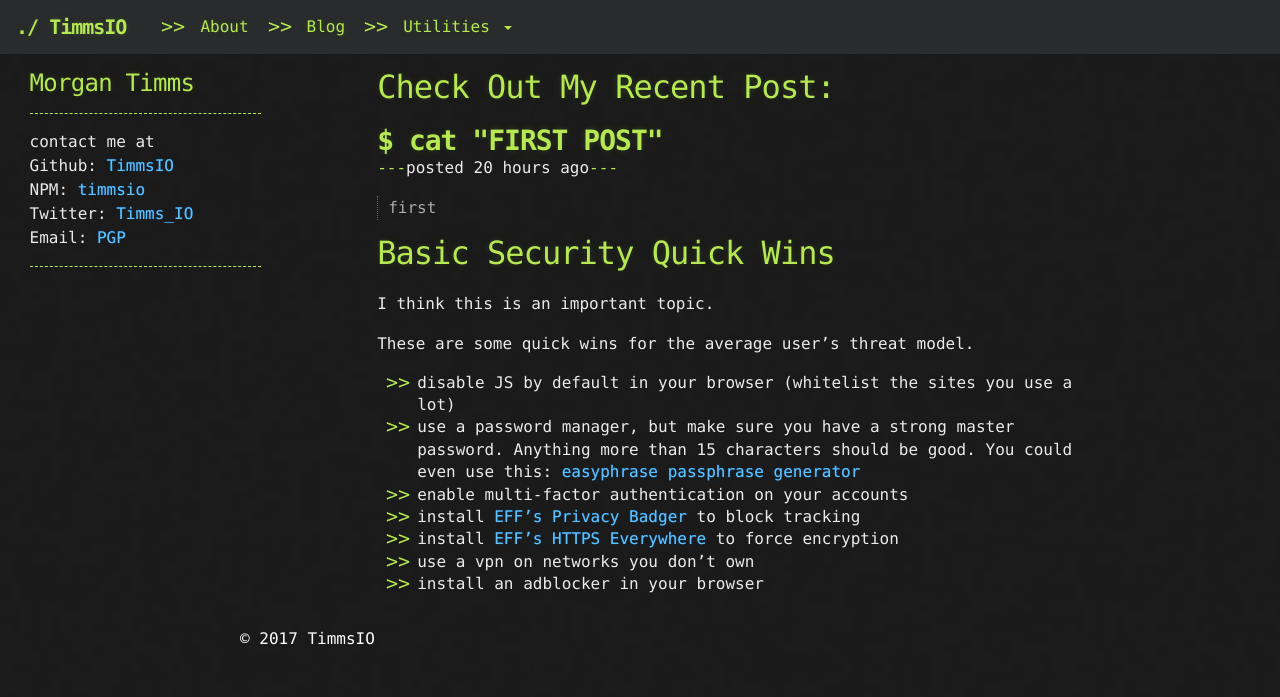
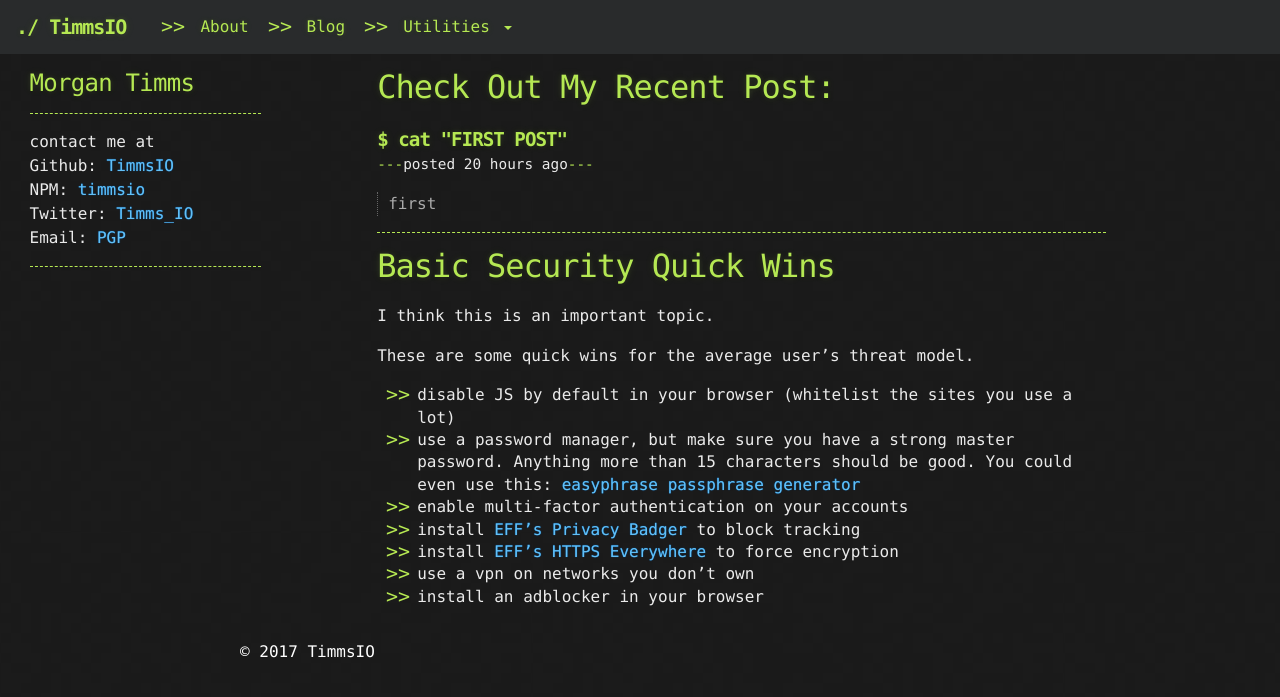
Before and after one commit to TimmsIO/timmsio.github.io, a Jekyll site: the page built from index.md, in a window 1280 px wide. Shown: the top 697 px of the page. Built offline with Jekyll 4.4.1, drawn with Linux system fonts in a browser that asks for light colours; nearby versions of some CDN libraries.

Commit message:
better link panel styling

```diff
--- a/_includes/blogPostLinkPanel.html
+++ b/_includes/blogPostLinkPanel.html
@@ -2,9 +2,10 @@
     <a href="{{ post.url }}" aria-label="{{ post.title }}">
         <span class="link-panel"></span>
     </a>
-    <h3 class="blog-preview-title post-brand">{{ post.title }}</h3>
+    <div class="blog-preview-title post-brand">{{ post.title }}</div>
             <div class="posted-statement">posted <span class="postDate">{{ post.date }}</span></div>
 <blockquote>
     <p class="blog-preview-exceprt">{{ post.excerpt }}</p>
 </blockquote>
 </div>
+<hr>
--- a/_layouts/default.html
+++ b/_layouts/default.html
@@ -55,7 +55,7 @@
                     <div class="row marketing">
                         <div class="col-lg-12">
                             {% for post in site.posts %} {% include blogPostLinkPanel.html %}
-                            <hr> {% endfor %}
+                            {% endfor %}
                         </div>
                     </div>
                     {% endif %}  {{ content }}
--- a/_sass/jekyll-theme-hacker.scss
+++ b/_sass/jekyll-theme-hacker.scss
@@ -120,12 +120,16 @@ a.navbar-brand {
 
 .blog-preview-title {
   margin-bottom: 0px;
+  font-size: 1.2em;
 }
 
 .post-brand:before {
   content: "$ cat \"";
-  // font-size: 1.3em;
   color: #b5e853;
+}
+
+.posted-statement {
+  font-size: 0.9em
 }
 
 .posted-statement:before, .posted-statement:after  {
```
